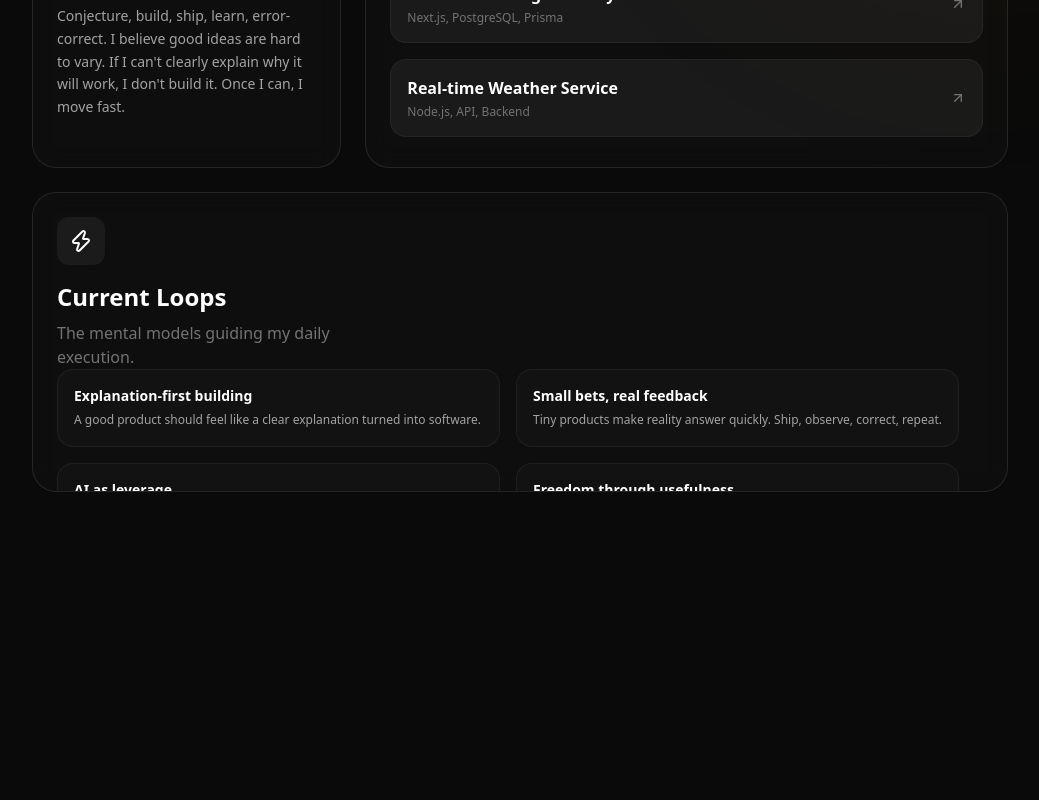
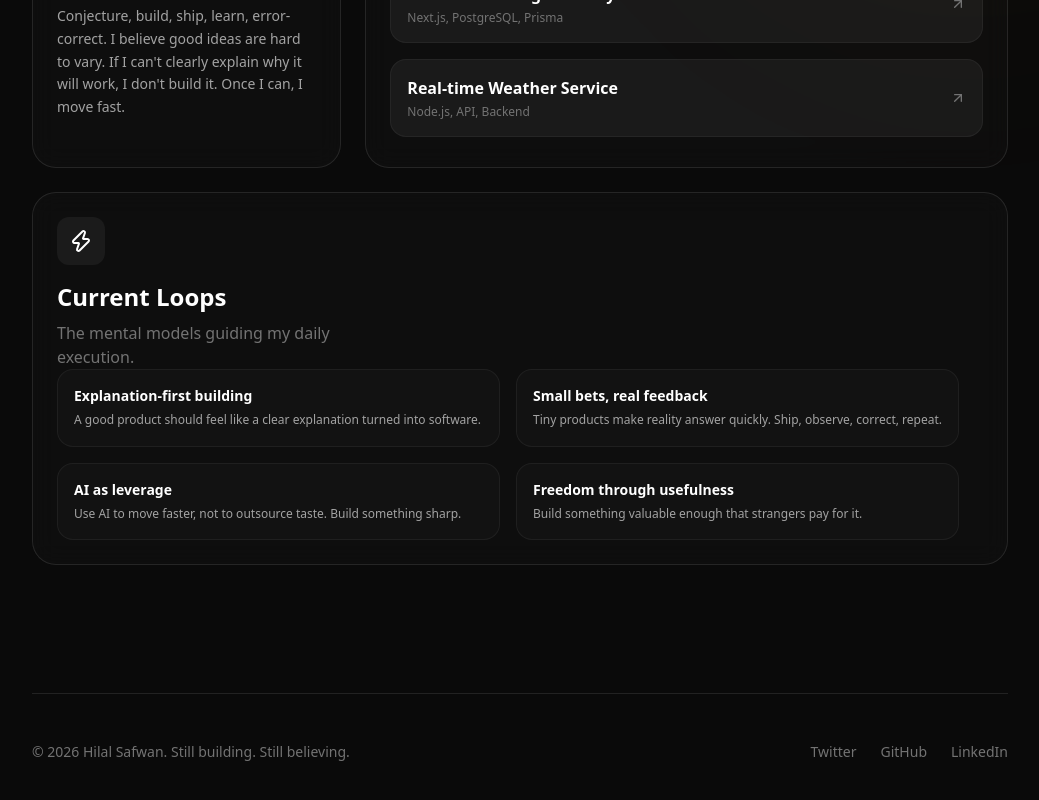
Before and after one commit to hilal953/my-portfolio, a Next.js app: page / in a window 1280 px wide. Shown: the part 924-1724 px from the top of the page, without its empty margins (120-1159 px from the left). Before the commit the page ends 1608 px from the top, so only its background shows below. Built offline with nearby package versions, Linux system fonts and the light colour scheme; no server answers.

Commit message:
fix: auto-rows preventing scroll and add footer

```diff
--- a/app/page.tsx
+++ b/app/page.tsx
@@ -88,7 +88,7 @@ export default function Home() {
         </section>
 
         {/* BENTO GRID */}
-        <div className="grid grid-cols-1 md:grid-cols-3 auto-rows-[300px] gap-6">
+        <div className="grid grid-cols-1 md:grid-cols-3 auto-rows-[minmax(300px,auto)] gap-6">
 
           {/* LEVERAGE (Span 2 cols) */}
           <FadeIn delay={0.3} className="md:col-span-2 h-full">
@@ -213,6 +213,20 @@ export default function Home() {
           </FadeIn>
 
         </div>
+
+        {/* FOOTER */}
+        <FadeIn delay={0.8}>
+          <footer className="mt-32 border-t border-white/10 pt-12 pb-8 flex flex-col md:flex-row items-center justify-between gap-6">
+            <p className="text-neutral-500 text-sm">
+              © {new Date().getFullYear()} Hilal Safwan. Still building. Still believing.
+            </p>
+            <div className="flex gap-6 text-sm text-neutral-500">
+              <a href="https://x.com/HilalSafwan_30" target="_blank" rel="noopener noreferrer" className="hover:text-white transition-colors">Twitter</a>
+              <a href="https://github.com/hilal953" target="_blank" rel="noopener noreferrer" className="hover:text-white transition-colors">GitHub</a>
+              <a href="https://www.linkedin.com/in/hilal-safwan" target="_blank" rel="noopener noreferrer" className="hover:text-white transition-colors">LinkedIn</a>
+            </div>
+          </footer>
+        </FadeIn>
       </main>
     </div>
   );
```
